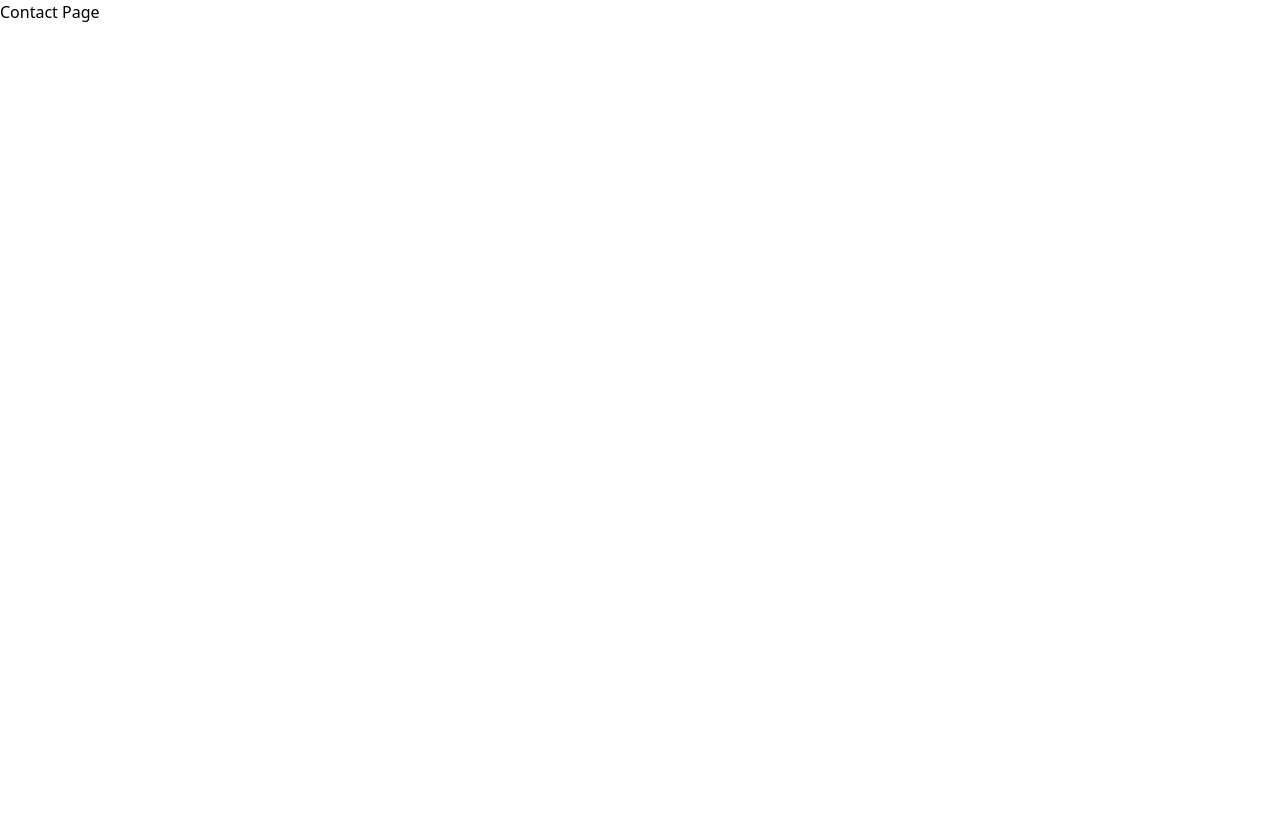
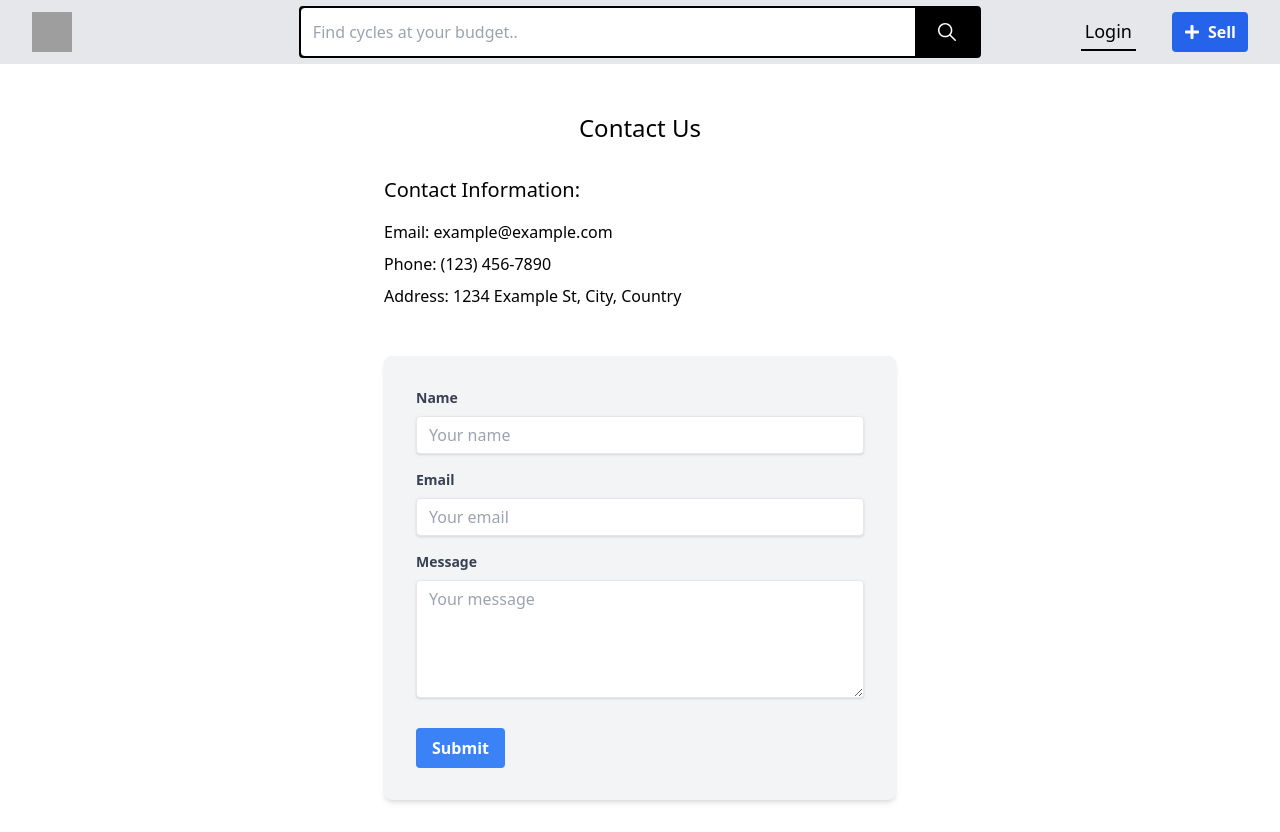
Before and after one commit to KaranSingh52ED/Insti-Cycle-Mela, a React (Vite) app in the folder frontend/: page /contact in a window 1280 px wide. Before the commit the page ends 800 px from the top, so only its background shows below. Built offline with nearby package versions, Linux system fonts and the light colour scheme; grey boxes are pictures that could not be loaded.

Commit message:
Updated Contact.jsx

```diff
--- a/frontend/src/Page/ContactUs/ContactUs.jsx
+++ b/frontend/src/Page/ContactUs/ContactUs.jsx
@@ -1,11 +1,68 @@
-import React from 'react'
+import React from 'react';
+import { IoIosSearch } from "react-icons/io";
+import { FaPlus } from "react-icons/fa";
+import Navbar from '../../components/Navbar/Navbar';
 
 const ContactUs = () => {
     return (
         <div>
-            Contact Page
+            <Navbar />
+            <main className="pt-28 p-8 text-center">
+                <h2 className="text-2xl mb-8">Contact Us</h2>
+                <div className="flex flex-col items-center">
+                    <div className="mb-10 text-left w-full max-w-lg">
+                        <h3 className="text-xl mb-4">Contact Information:</h3>
+                        <p className="mb-2">Email: example@example.com</p>
+                        <p className="mb-2">Phone: (123) 456-7890</p>
+                        <p className="mb-2">Address: 1234 Example St, City, Country</p>
+                    </div>
+                    <form className="w-full max-w-lg bg-gray-100 p-8 rounded-lg shadow-md">
+                        <div className="mb-4">
+                            <label className="block text-left text-gray-700 text-sm font-bold mb-2" htmlFor="name">
+                                Name
+                            </label>
+                            <input
+                                className="shadow appearance-none border rounded w-full py-2 px-3 text-gray-700 leading-tight focus:outline-none focus:shadow-outline"
+                                id="name"
+                                type="text"
+                                placeholder="Your name"
+                            />
+                        </div>
+                        <div className="mb-4">
+                            <label className="block text-left text-gray-700 text-sm font-bold mb-2" htmlFor="email">
+                                Email
+                            </label>
+                            <input
+                                className="shadow appearance-none border rounded w-full py-2 px-3 text-gray-700 leading-tight focus:outline-none focus:shadow-outline"
+                                id="email"
+                                type="email"
+                                placeholder="Your email"
+                            />
+                        </div>
+                        <div className="mb-6">
+                            <label className="block text-left text-gray-700 text-sm font-bold mb-2" htmlFor="message">
+                                Message
+                            </label>
+                            <textarea
+                                className="shadow appearance-none border rounded w-full py-2 px-3 text-gray-700 leading-tight focus:outline-none focus:shadow-outline"
+                                id="message"
+                                rows="5"
+                                placeholder="Your message"
+                            ></textarea>
+                        </div>
+                        <div className="flex items-center justify-between">
+                            <button
+                                className="bg-blue-500 hover:bg-blue-700 text-white font-bold py-2 px-4 rounded focus:outline-none focus:shadow-outline"
+                                type="submit"
+                            >
+                                Submit
+                            </button>
+                        </div>
+                    </form>
+                </div>
+            </main>
         </div>
-    )
+    );
 }
 
-export default ContactUs
+export default ContactUs;
```
